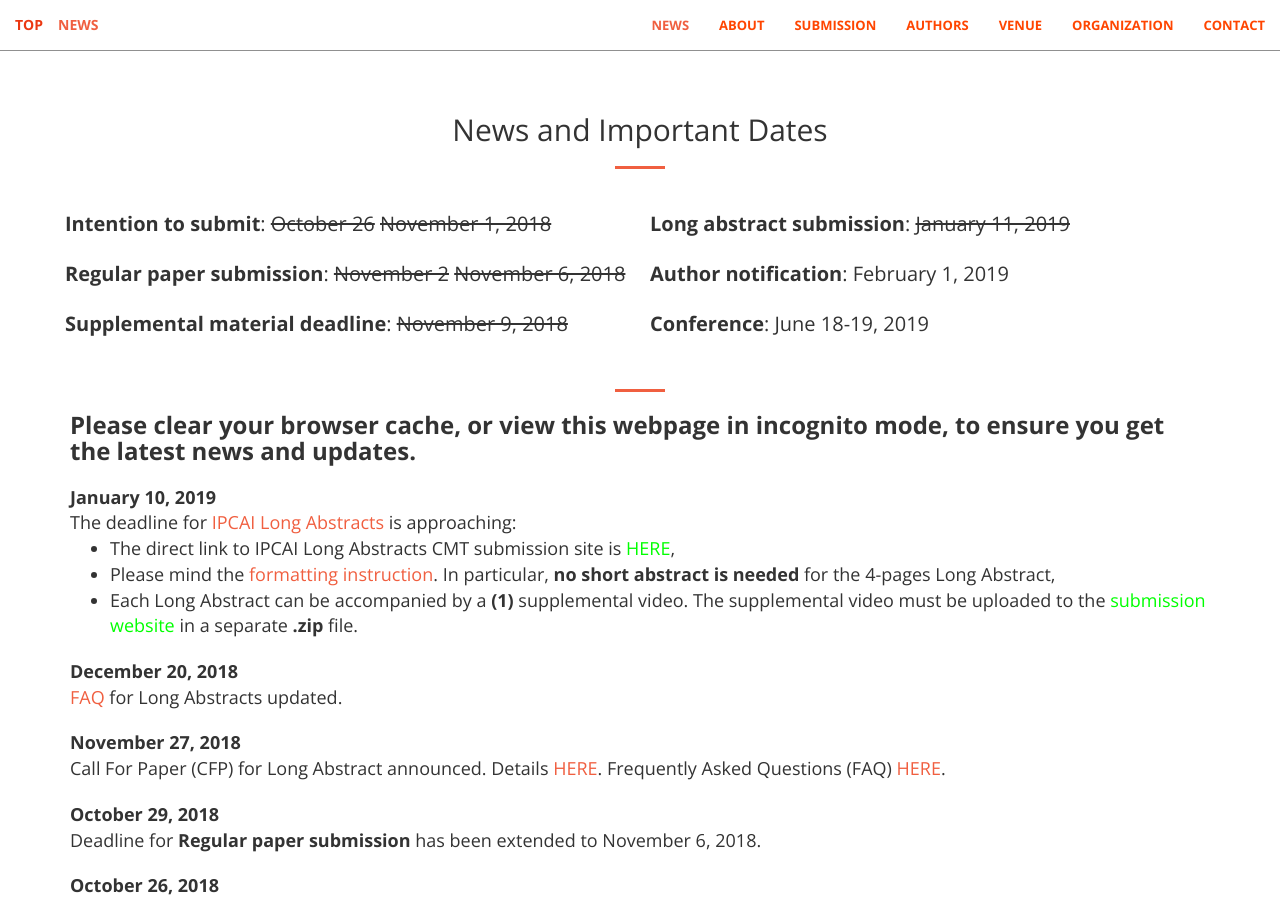
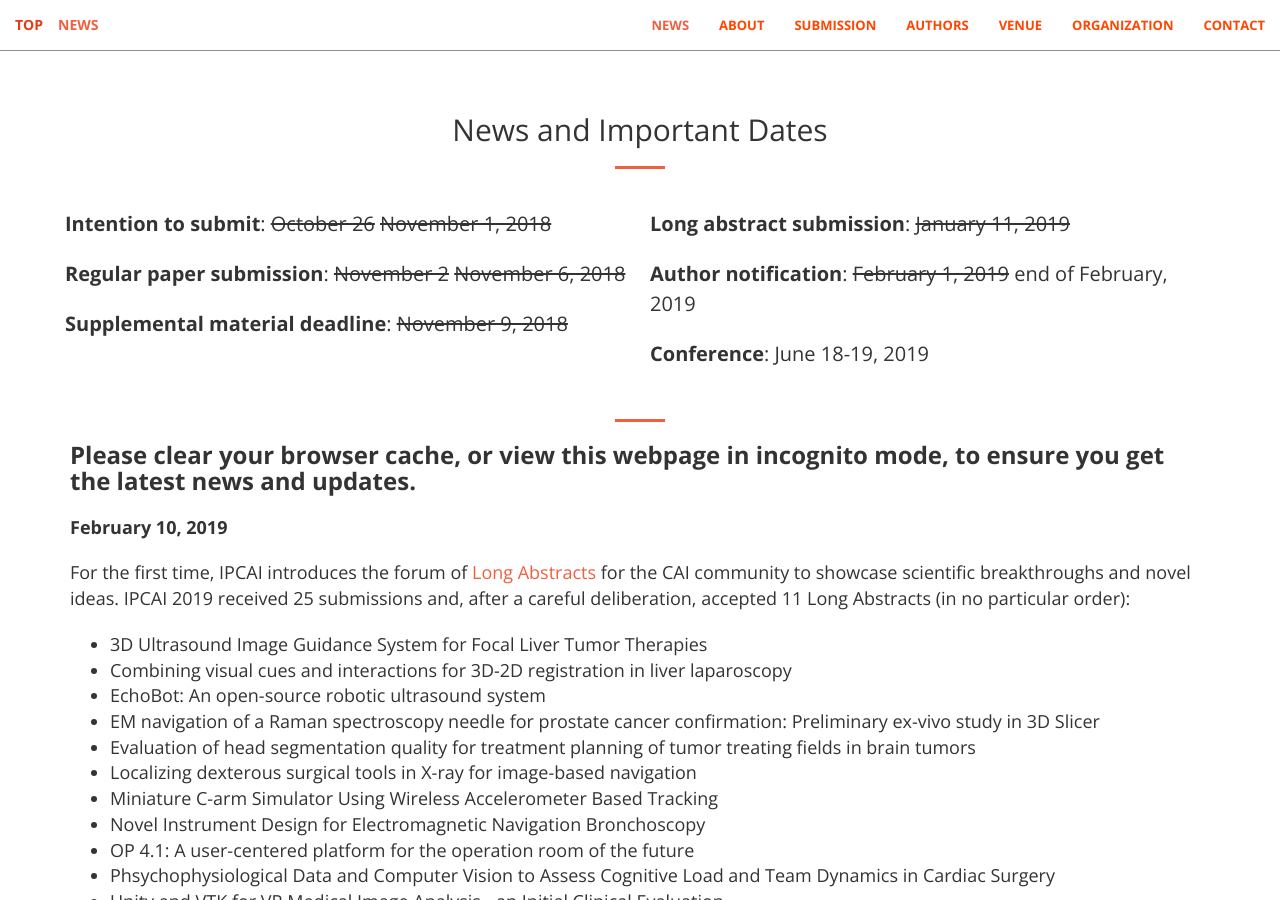
Before and after one commit to ipcai2021/ipcai2021.github.io, a Jekyll site: the page built from index.html, in a window 1280 px wide and 900 px high, scrolled down 887 px. Built offline with Jekyll 4.4.1, drawn with Linux system fonts in a browser that asks for light colours; some of the changed text lies outside the part shown.

Commit message:
updates for Long Abstracts.

```diff
--- a/_includes/news.html
+++ b/_includes/news.html
@@ -35,7 +35,7 @@
                         </div>
                         <div class="column" ">
                             <p><b>Long abstract submission</b>: <strike>January 11, 2019</strike></p>
-                            <p><b>Author notification</b>: February 1, 2019</p>
+                            <p><b>Author notification</b>: <strike>February 1, 2019</strike> end of February, 2019</p>
                             <p><b>Conference</b>: June 18-19, 2019</p>
                         </div>
                     </div>
@@ -72,41 +72,66 @@
                         </h3>
                     </dl>
                     <dl>
-                        <dt>January 10, 2019</dt><dd>
-                            The deadline for <a class="page-scroll" href="#CFPLA">IPCAI Long Abstracts</a> is approaching:
+                        <dt>February 10, 2019</dt><p><dd>
+                            For the first time, IPCAI introduces the forum of <a class="page-scroll" href="#CFPLA">Long Abstracts</a> for the CAI community to showcase scientific breakthroughs and novel ideas. IPCAI 2019 received 25 submissions and, after a careful deliberation, accepted 11 Long Abstracts (in no particular order): </p>
+
+                            <p>
+                            <ul>
+                                <li>3D Ultrasound Image Guidance System for Focal Liver Tumor Therapies</li>
+                                <li>Combining visual cues and interactions for 3D-2D registration in liver laparoscopy</li>
+                                <li>EchoBot: An open-source robotic ultrasound system</li>
+                                <li>EM navigation of a Raman spectroscopy needle for prostate cancer confirmation: Preliminary ex-vivo study in 3D Slicer</li>
+                                <li>Evaluation of head segmentation quality for treatment planning of tumor treating fields in brain tumors</li>
+                                <li>Localizing dexterous surgical tools in X-ray for image-based navigation</li>
+                                <li>Miniature C-arm Simulator Using Wireless Accelerometer Based Tracking</li>
+                                <li>Novel Instrument Design for Electromagnetic Navigation Bronchoscopy</li>
+                                <li>OP 4.1:  A user-centered platform for the operation room of the future</li>
+                                <li>Phsychophysiological Data and Computer Vision to Assess Cognitive Load and Team Dynamics in Cardiac Surgery</li>
+                                <li>Unity and VTK for VR Medical Image Analysis - an Initial Clinical Evaluation</li>
+                            </ul></p>
+                            <p>We thank the CAI community for your tremendous interests and support. </p>
+                        </dd>
+                    </dl>
+                    <dl>
+                        <dt>January 10, 2019</dt><p><dd>
+
+                            The deadline for <a class="page-scroll" href="#CFPLA">IPCAI Long Abstracts</a> is approaching:</p>
+                            <p>
                             <ul>
                                 <li>The direct link to IPCAI Long Abstracts CMT submission site is <a href="https://cmt3.research.microsoft.com/IPCAILA2019" style="color: rgb(0,255,0)" target="_blank" >HERE</a>,</li>
                                 <li>Please mind the <a class="page-scroll" href="#CFPLA">formatting instruction</a>. In particular, <b>no short abstract is needed</b> for the 4-pages Long Abstract,</li>
                                 <li>Each Long Abstract can be accompanied by a <b>(1)</b> supplemental video. The supplemental video must be uploaded to the <a href="https://cmt3.research.microsoft.com/IPCAILA2019" style="color: rgb(0,255,0)" target="_blank">submission website </a> in a separate <b>.zip</b> file.</li>
-                            </ul>
+                            </ul></p>
                         </dd>
                     </dl>
                     <dl>
-                        <dt>December 20, 2018</dt><dd><a class="page-scroll" href="#LAFAQ">FAQ</a> for Long Abstracts updated.</dd>
+                        <dt>December 20, 2018</dt><p><dd><a class="page-scroll" href="#LAFAQ">FAQ</a> for Long Abstracts updated.</dd></p>
                     </dl>
                     <dl>
-                        <dt>November 27, 2018</dt><dd>Call For Paper (CFP) for Long Abstract announced. Details <a class="page-scroll" href="#CFPLA">HERE</a>. Frequently Asked Questions (FAQ)  <a class="page-scroll" href="#LAFAQ">HERE</a>.</dd>
+                        <dt>November 27, 2018</dt><p><dd>Call For Paper (CFP) for Long Abstract announced. Details <a class="page-scroll" href="#CFPLA">HERE</a>. Frequently Asked Questions (FAQ)  <a class="page-scroll" href="#LAFAQ">HERE</a>.</dd></p>
                     </dl>
                     <dl>
-                        <dt>October 29, 2018</dt><dd>Deadline for <strong>Regular paper submission</strong> has been extended to November 6, 2018.</dd>
+                        <dt>October 29, 2018</dt><p><dd>Deadline for <strong>Regular paper submission</strong> has been extended to November 6, 2018.</dd></p>
                     </dl>
                     <dl>
-                        <dt>October 26, 2018</dt><dd>Deadline for <strong>Intention to submit</strong> has been extended to November 1, 2018. For the purpose of <strong>Intention to submit</strong>, please make sure the following are entered into the CMT submission system:
+                        <dt>October 26, 2018</dt><p><dd>Deadline for <strong>Intention to submit</strong> has been extended to November 1, 2018. For the purpose of <strong>Intention to submit</strong>, please make sure the following are entered into the CMT submission system:</p>
+                            <p>
                         <ul>
                             <li>Complete list of authors,</li>
                             <li>Complete list of domains of conflict, and</li>
                             <li>Complete abstract.</li>
-                        </ul>
-                        The abstract can be modified, if needed, at the time of the full paper submission.</dd>
+                        </ul></p>
+                        <p>
+                        The abstract can be modified, if needed, at the time of the full paper submission.</dd></p>
                     </dl>
                     <dl>
-                        <dt>October 15, 2018:</dt> <dd>List of Area Chairs (ACs) can be found <a class="page-scroll" href="#committees">HERE</a>.</dd>
+                        <dt>October 15, 2018:</dt><p><dd>List of Area Chairs (ACs) can be found <a class="page-scroll" href="#committees">HERE</a>.</dd></p>
                     </dl>
                     <dl>
-                        <dt>September 22, 2018:</dt> <dd>First Call for Papers (CFP) announced.  Details <a class="page-scroll" href="#CFP">HERE</a>. PDF version can be found <a href="pdf\First_Call_for_Papers.pdf" target="_blank">HERE</a>.</dd>
+                        <dt>September 22, 2018:</dt><p><dd>First Call for Papers (CFP) announced.  Details <a class="page-scroll" href="#CFP">HERE</a>. PDF version can be found <a href="pdf\First_Call_for_Papers.pdf" target="_blank">HERE</a>.</dd></p>
                     </dl>
                     <dl>
-                        <dt>September 24, 2018:</dt> <dd>Submission instruction for <b>long abstract</b> announced. Details <a class="page-scroll" href="#submission">HERE</a>.</dd>
+                        <dt>September 24, 2018:</dt><p><dd>Submission instruction for <b>long abstract</b> announced. Details <a class="page-scroll" href="#submission">HERE</a>.</dd></p>
                     </dl>
                 </h4>
             </div>
```
